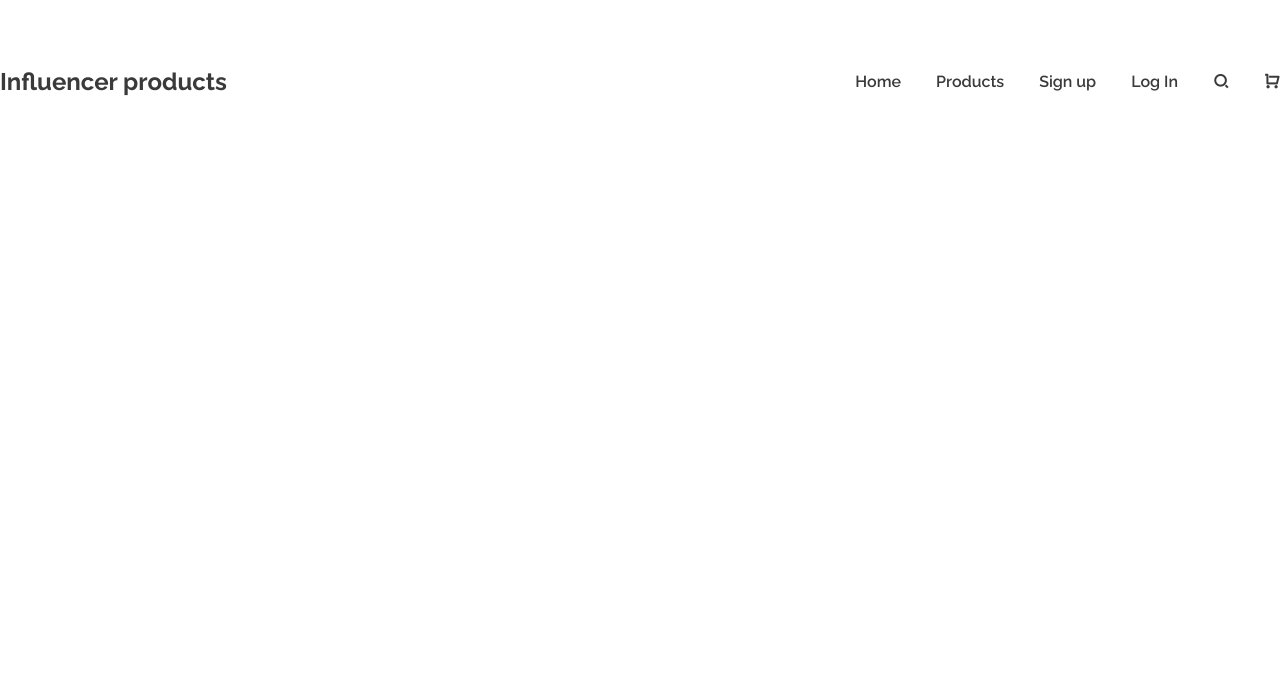
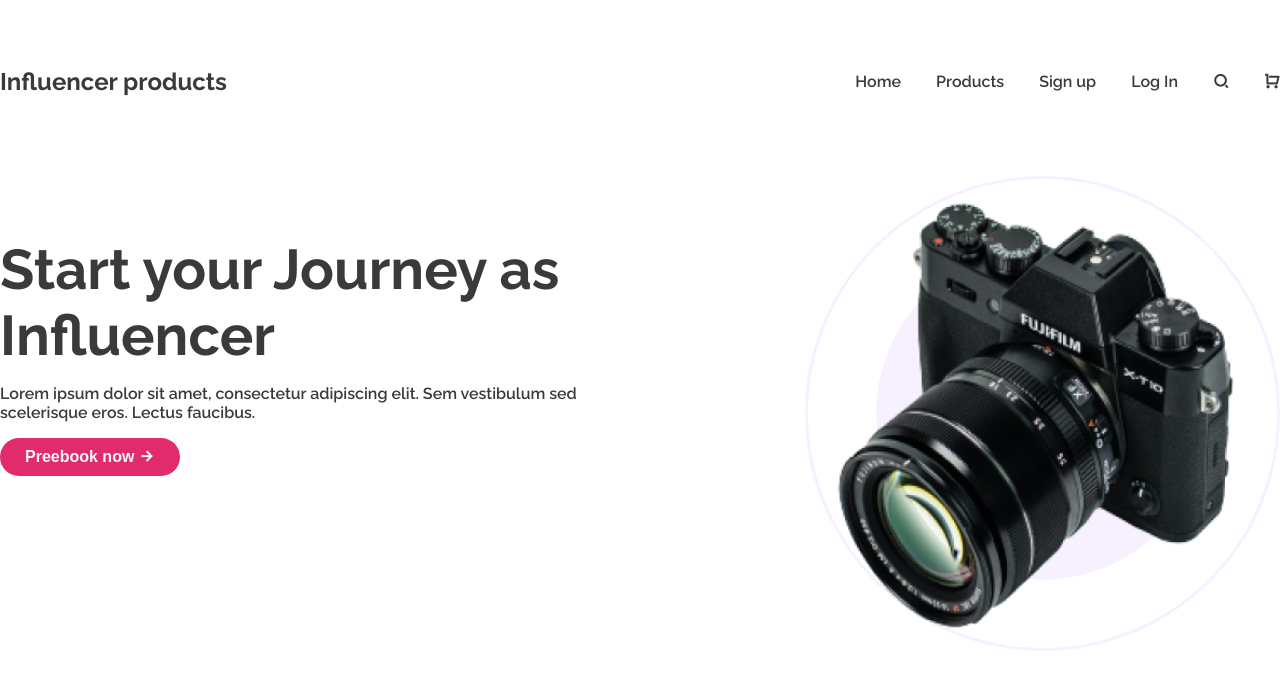
Before and after one commit to Elias729/influencer-gear, a plain HTML site: page index.html in a window 1280 px wide. Drawn offline with nearby package versions, Linux system fonts and the light colour scheme.

Commit message:
added hero section

```diff
--- a/index.html
+++ b/index.html
@@ -30,7 +30,18 @@
         </nav>
     </header>
     <main>
-
+        <!-- Hero section -->
+        <section class="hero-container">
+            <div class="heros-titale">
+                <div class="hero-title dark-light">Start your Journey as Influencer</div>
+                <p class="hero-description dark-light">Lorem ipsum dolor sit amet, consectetur adipiscing elit. Sem vestibulum sed
+                    scelerisque eros. Lectus faucibus.</p>
+                <button class="btn-primary">Preebook now <i class="ri-arrow-right-line"></i></button>
+            </div>
+            <div class="heros-img">
+                <img src="images/main-camera.png" alt="camera img">
+            </div>
+        </section>
     </main>
     <footer>
 
--- a/styles/influencer.css
+++ b/styles/influencer.css
@@ -60,3 +60,49 @@
   font-size: 1rem;
   font-weight: 600;
 }
+
+/* Hero section style */
+
+.hero-container {
+  max-width: 1440px;
+  margin: 0 auto;
+  display: flex;
+  justify-content: space-between;
+}
+
+.heros-titale {
+  margin-top: 140px;
+  width: 580px;
+}
+
+.hero-title {
+  font-size: 3.5rem;
+  font-weight: 700;
+  margin-bottom: 16px;
+}
+
+.hero-description {
+  font-weight: 600;
+  margin-bottom: 16px;
+}
+
+.btn-primary {
+  padding: 10px 25px;
+  background-color: #E02C6D;
+  border: none;
+  border-radius: 40px;
+  color: whitesmoke;
+  font-size: 1rem;
+  font-weight: 700;
+  cursor: pointer;
+}
+
+.heros-img {
+  margin-top: 80px;
+}
+
+.heros-img img {
+  background-image: url(../images/Circle.svg);
+  height: 475px;
+  width: 475px;
+}
```
Also changed, not shown: images/Circle.svg (renamed from images/Circle design.svg).
